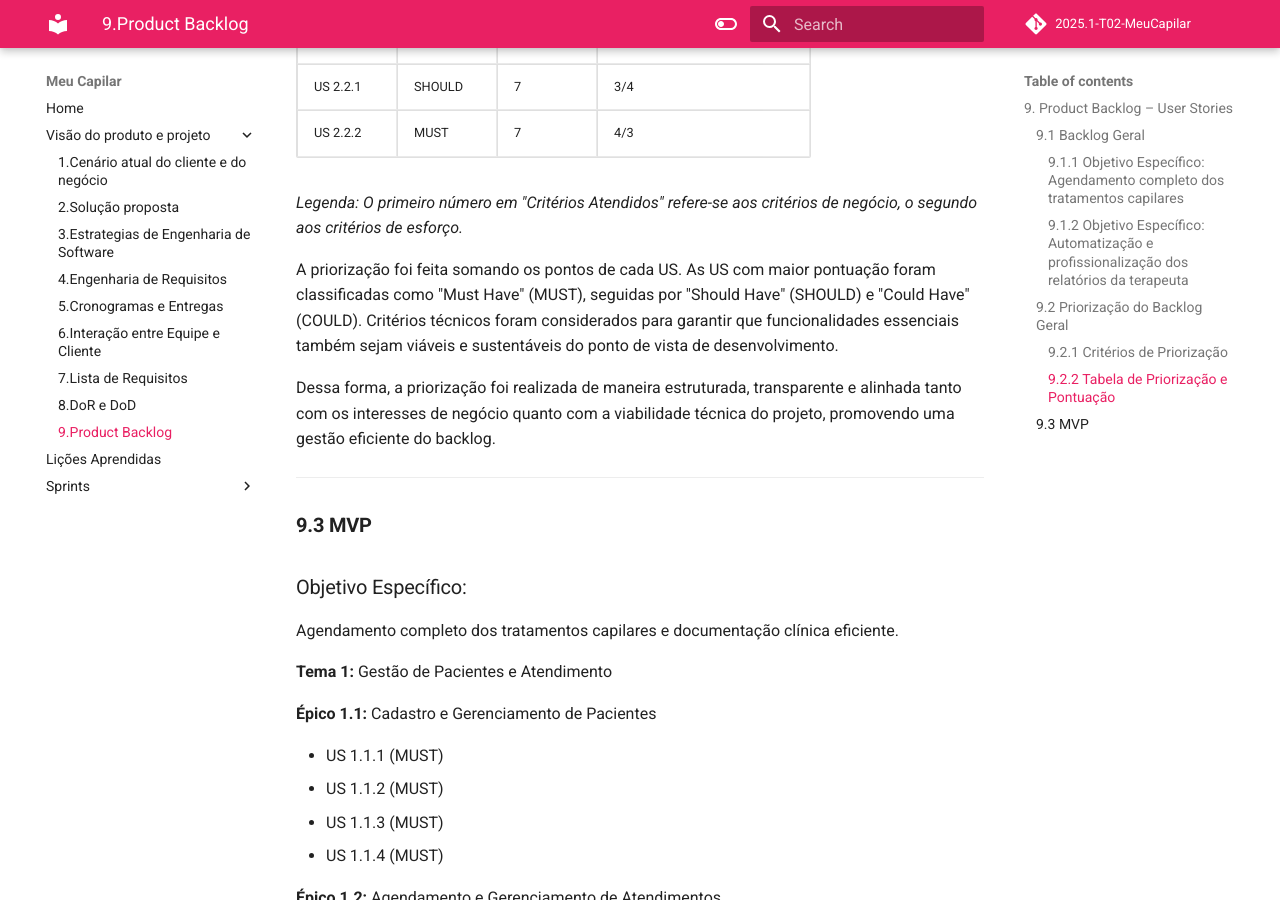
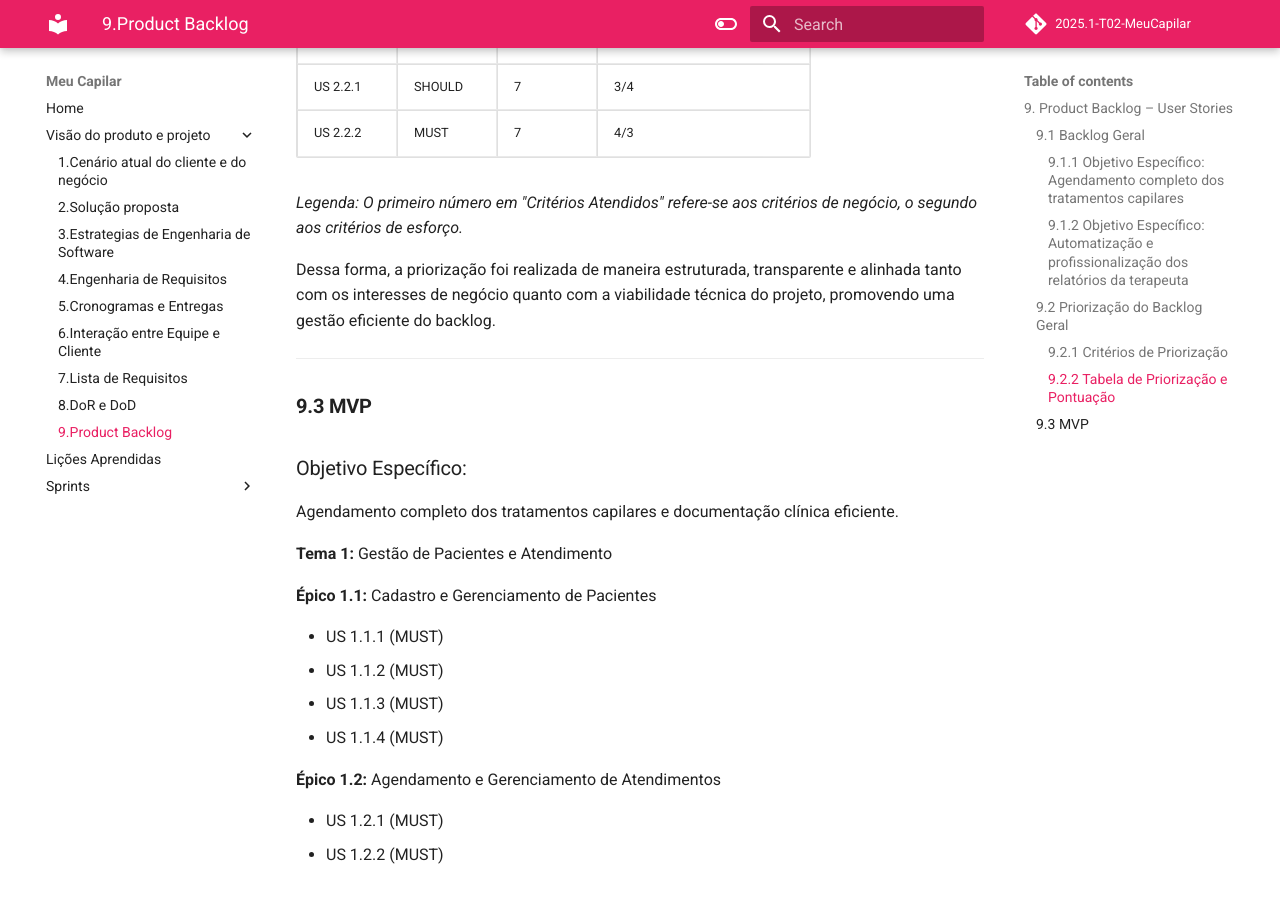
Before and after one commit to mdsreq-fga-unb/2025.1-T02-MeuCapilar, an MkDocs documentation site: the page built from docs/unidade2/sessao9.md, in a window 1280 px wide and 900 px high, scrolled down 4396 px. Built offline with MkDocs 1.6.1 and Material for MkDocs 9.7.7, drawn with Linux system fonts in a browser that asks for light colours; comment, search, counter and statistics services are not loaded; some of the changed lines change nothing that is shown; some of the changed text lies outside the part shown.

Commit message:
Ajuste termos

```diff
--- a/docs/unidade2/sessao9.md
+++ b/docs/unidade2/sessao9.md
@@ -98,7 +98,7 @@
 
 #### <strong>9.1.2 Objetivo Específico: Automatização e profissionalização dos relatórios da terapeuta</strong>
 
-<strong>Tema 2:</strong> Relatórios e Documentação Clínica
+<strong>Tema 2:</strong> Registro e Documentação Clínica
 
 <strong>Épico 2.1:</strong> Geração e Consulta de Registro Clínicos
 
@@ -223,8 +223,6 @@
 <p><em>Legenda: O primeiro número em "Critérios Atendidos" refere-se aos critérios de negócio, o segundo aos critérios de esforço.</em></p>
 
 
-A priorização foi feita somando os pontos de cada US. As US com maior pontuação foram classificadas como "Must Have" (MUST), seguidas por "Should Have" (SHOULD) e "Could Have" (COULD). Critérios técnicos foram considerados para garantir que funcionalidades essenciais também sejam viáveis e sustentáveis do ponto de vista de desenvolvimento.
-
 Dessa forma, a priorização foi realizada de maneira estruturada, transparente e alinhada tanto com os interesses de negócio quanto com a viabilidade técnica do projeto, promovendo uma gestão eficiente do backlog.
 
 
```
